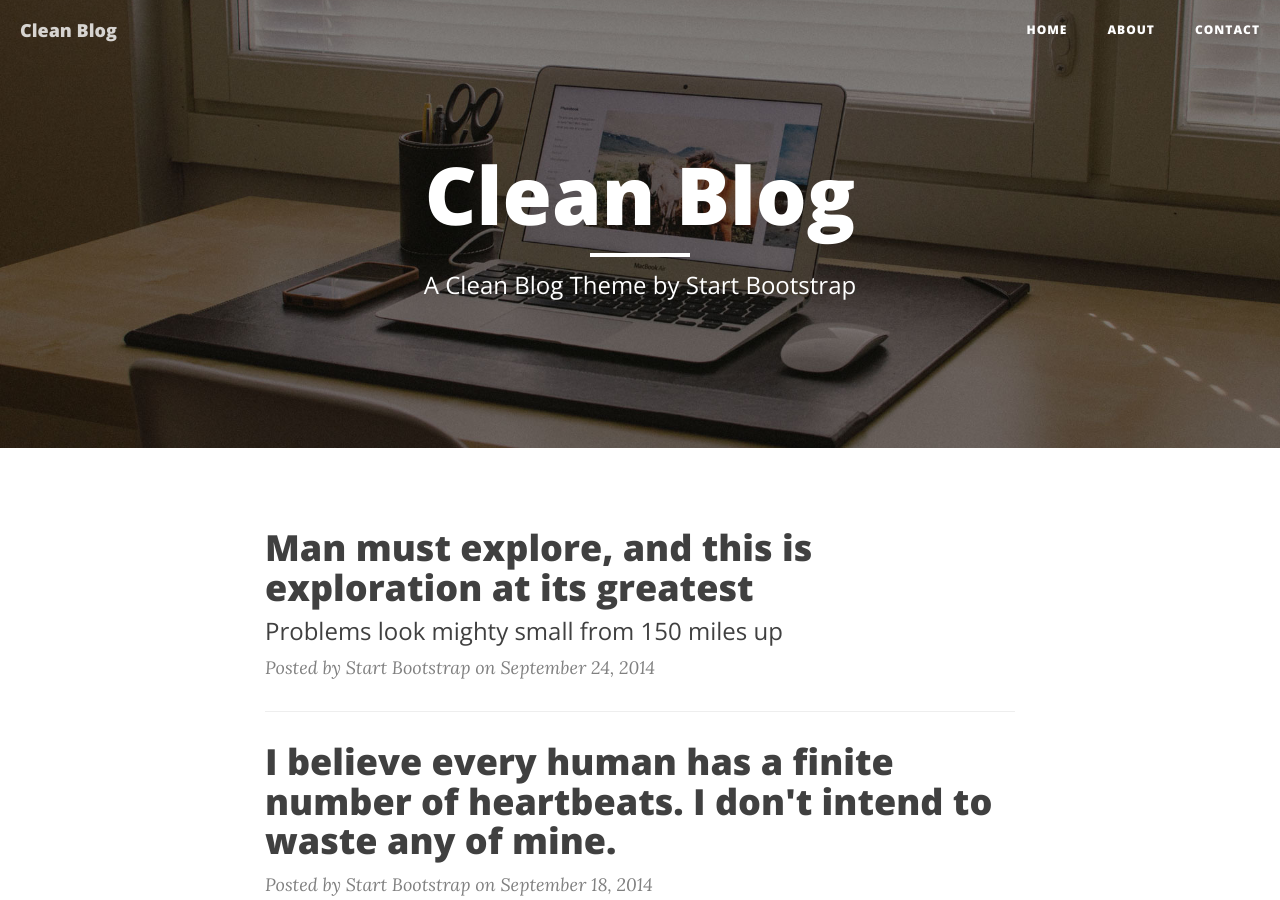
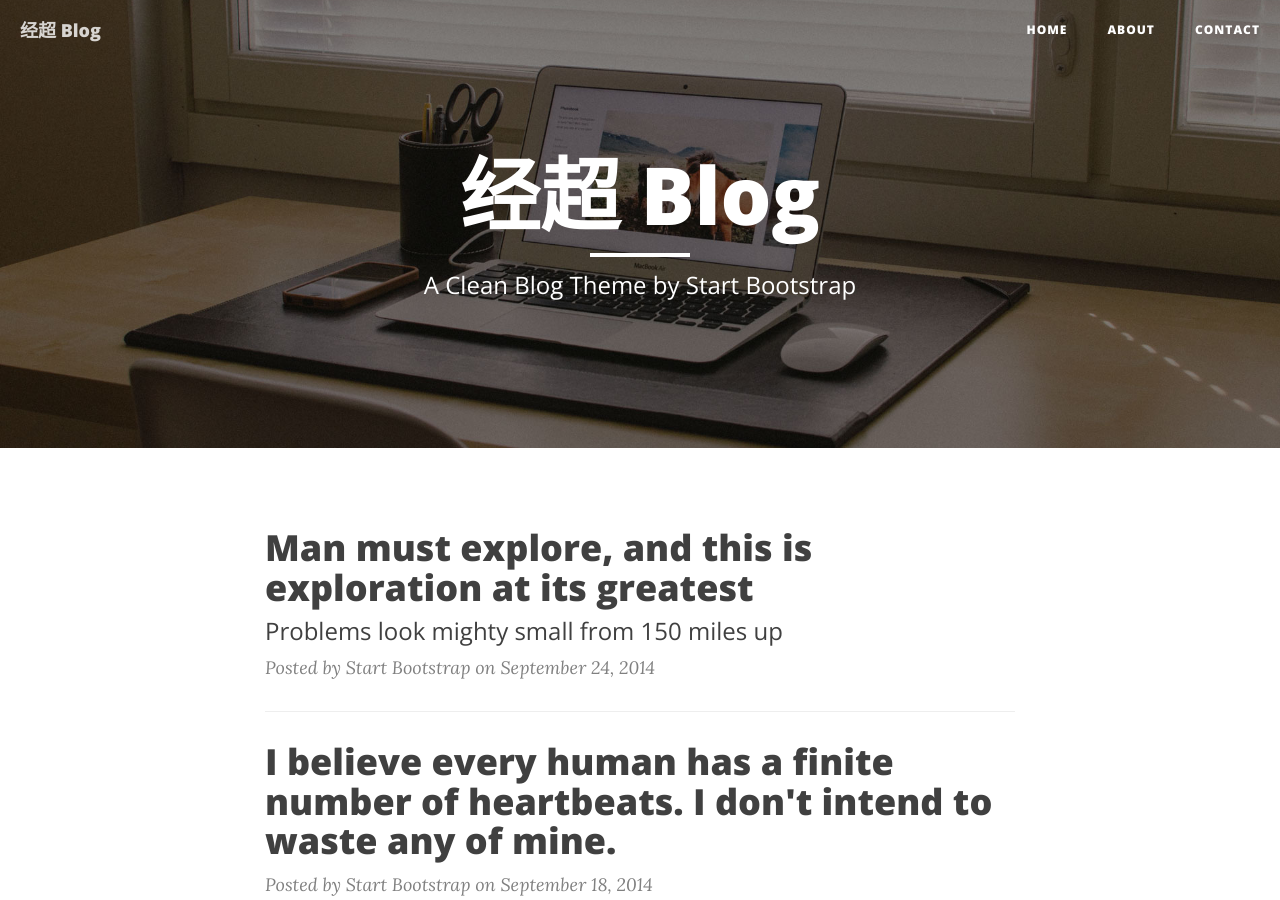
Before and after one commit to jingchao920315/jingchao920315.github.io, a Jekyll site: the page built from index.html, in a window 1280 px wide and 900 px high. Built offline with Jekyll 4.4.1, drawn with Linux system fonts in a browser that asks for light colours; nearby versions of some CDN libraries; the list of posts is cut into pages by our own code.

Commit message:
init
init

```diff
--- a/_config.yml
+++ b/_config.yml
@@ -1,5 +1,5 @@
 # Site settings
-title: Clean Blog
+title: 经超 Blog
 header-img: img/home-bg.jpg
 email: your-email@yourdomain.com
 copyright_name: Your/Project/Corporate Name
```
